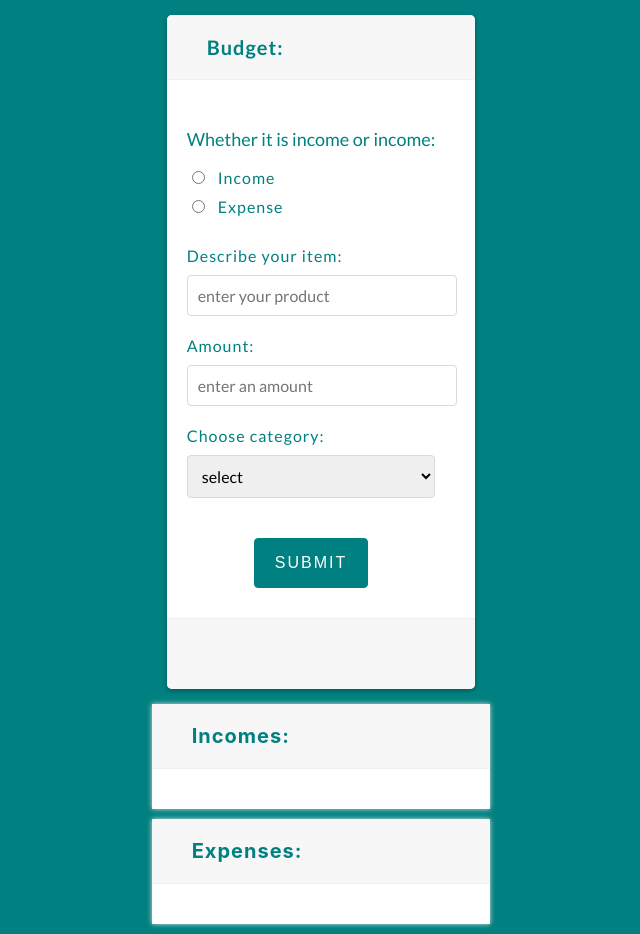
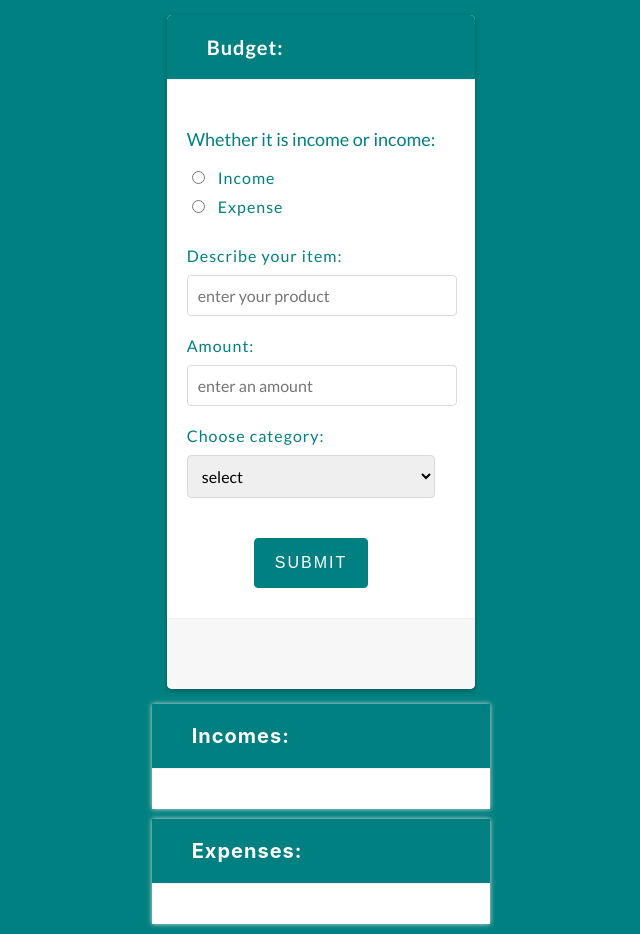
Before and after one commit to SzymonRojek/budget-calculator-react, a React (Create React App) app: page / in a window 1280 px wide. Shown: the whole page, without its empty margins (319-959 px from the left). Built offline with nearby package versions, Linux system fonts and the light colour scheme.

Commit message:
add props style to the header component

```diff
--- a/src/common/Header/Header.js
+++ b/src/common/Header/Header.js
@@ -1,8 +1,8 @@
 import "./style.css";
 
-const Header = ({ title }) => {
+const Header = ({ title, style }) => {
   return (
-    <header className="header">
+    <header className="header" style={style}>
       <h2 className="heading">{title}</h2>
     </header>
   );
--- a/src/common/Header/style.css
+++ b/src/common/Header/style.css
@@ -6,12 +6,12 @@
   align-items: center;
   padding: 20px 40px;
   border-bottom: 1px solid #f0f0f0;
-  background-color: #f7f7f7;
+  background-color: teal;
 }
 
 .heading {
   margin: 0;
   font-size: 20px;
-  color: teal;
+  color: white;
   letter-spacing: 1px;
 }
```
